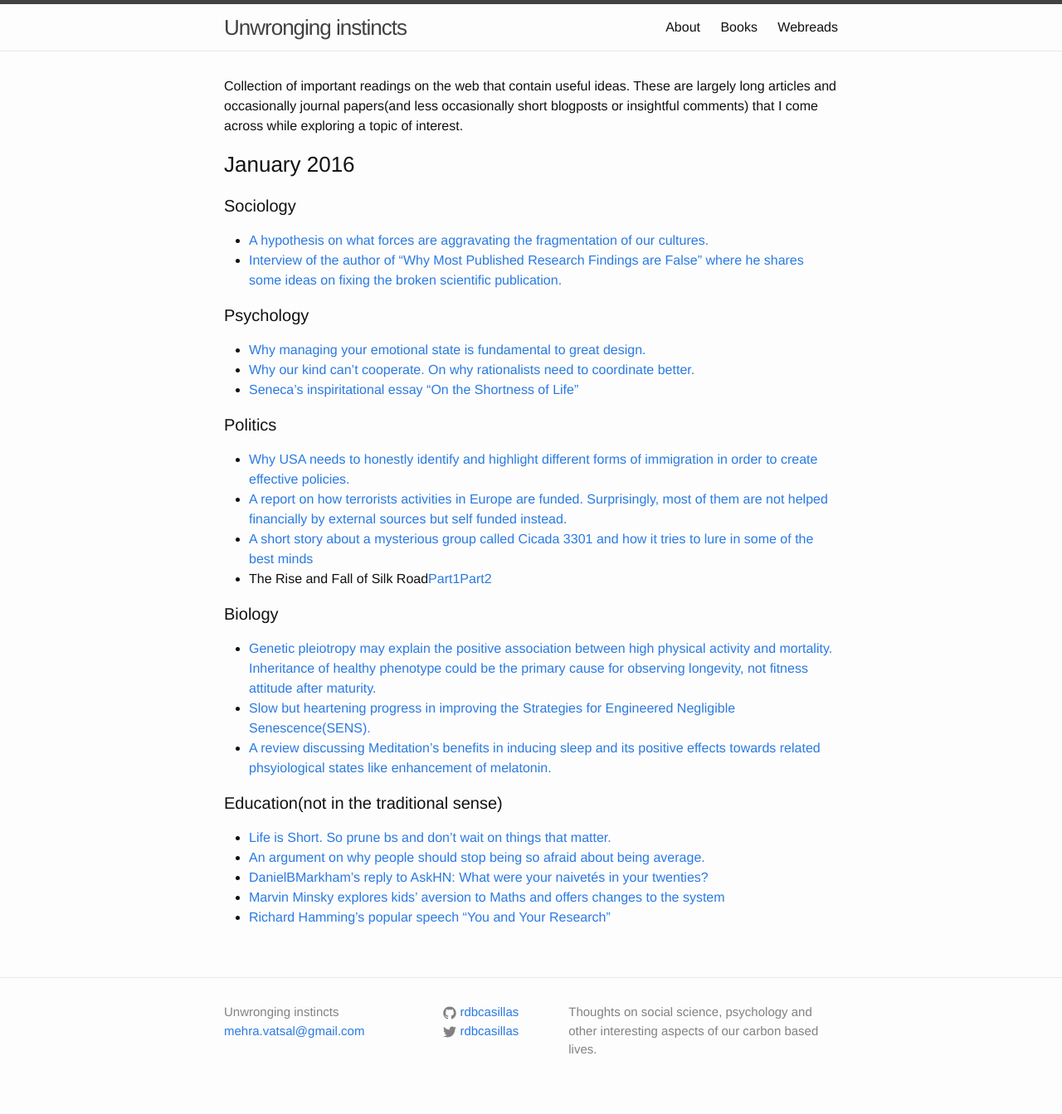
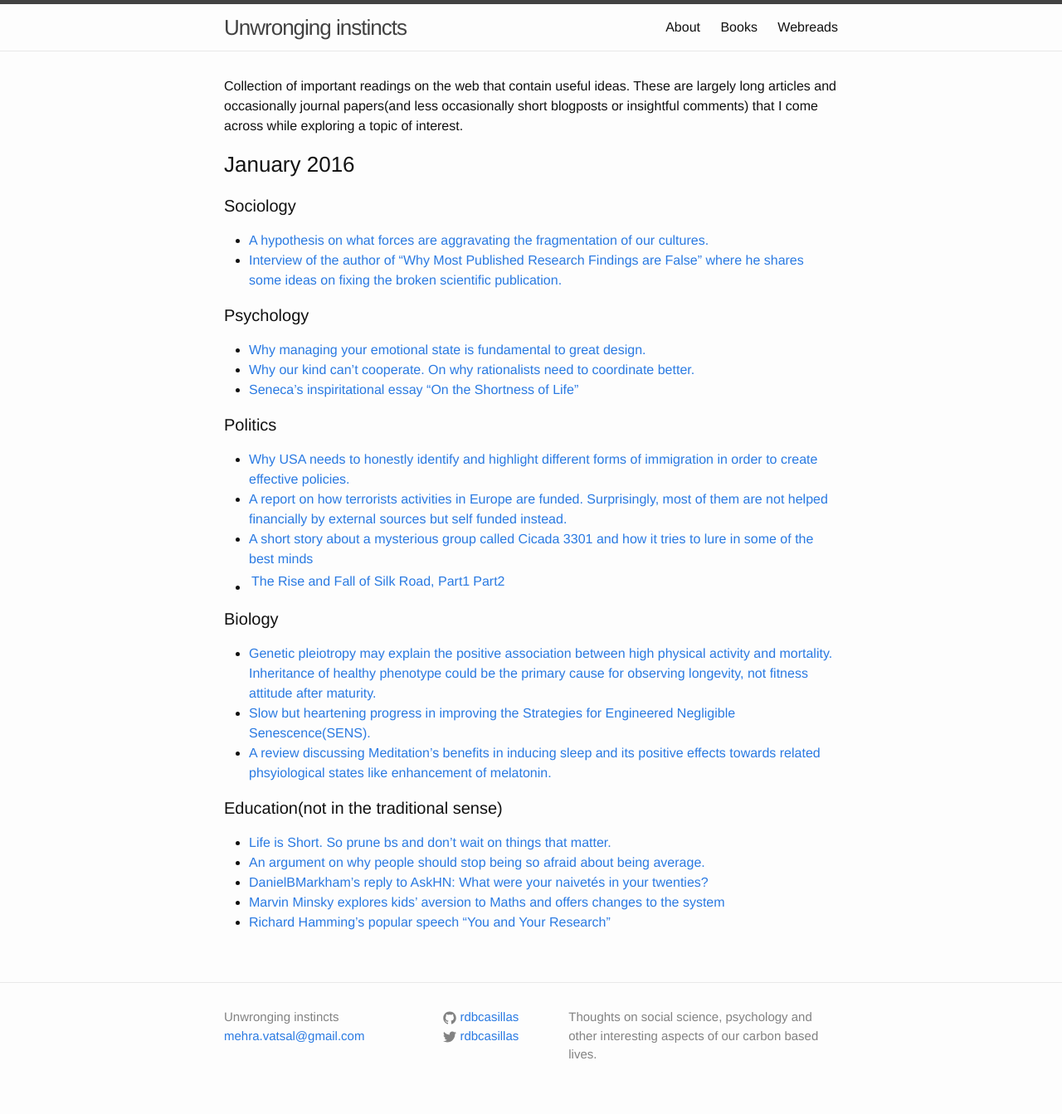
Before and after one commit to rdbcasillas/rdbcasillas.github.io, a Jekyll site: the page built from webreads.md, in a window 1280 px wide. Shown: the whole page at 83% size. Built offline with Jekyll 4.4.1, drawn with Linux system fonts in a browser that asks for light colours; Markdown is read by kramdown in place of the engine named in the settings.

Commit message:
formatting

```diff
--- a/webreads.md
+++ b/webreads.md
@@ -21,7 +21,7 @@
   * [Why USA needs to honestly identify and highlight different forms of immigration in order to create effective policies.](http://www.theatlantic.com/politics/archive/2015/12/refugees/419976/)
   * [A report on how terrorists activities in Europe are funded. Surprisingly, most of them are not helped financially by external sources but self funded instead.](http://www.ffi.no/no/Rapporter/14-02234.pdf)
   * [A short story about a mysterious group called Cicada 3301 and how it tries to lure in some of the best minds](http://www.rollingstone.com/culture/features/cicada-solving-the-webs-deepest-mystery-20150115)
-  * The Rise and Fall of Silk Road[Part1](http://www.wired.com/2015/04/silk-road-1/)[Part2](http://www.wired.com/2015/05/silk-road-2/)
+  * [The Rise and Fall of Silk Road, Part1](http://www.wired.com/2015/04/silk-road-1/) | [Part2](http://www.wired.com/2015/05/silk-road-2/)
 
 ####Biology
   * [Genetic pleiotropy may explain the positive association between high physical activity and mortality. Inheritance of healthy phenotype could be the primary cause for observing longevity, not fitness attitude after maturity.](http://www.nature.com/articles/srep18259)
```
